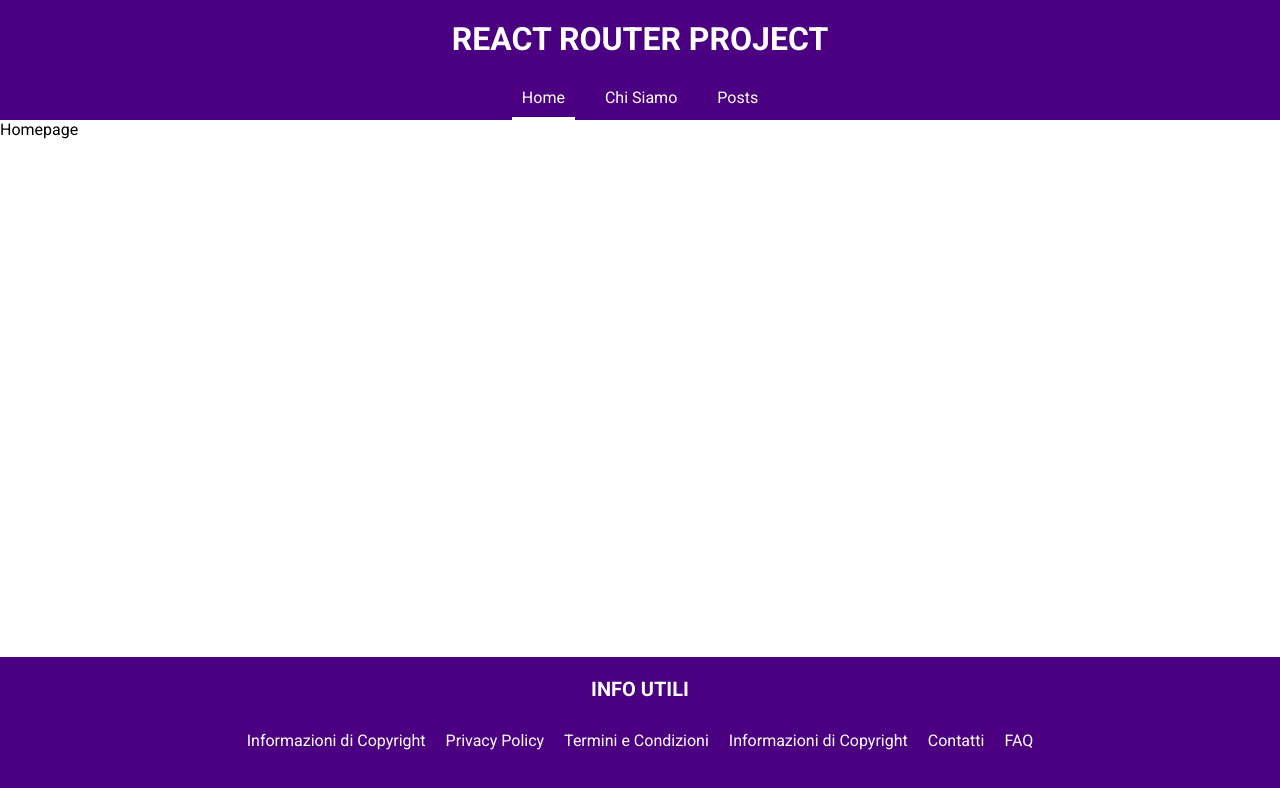
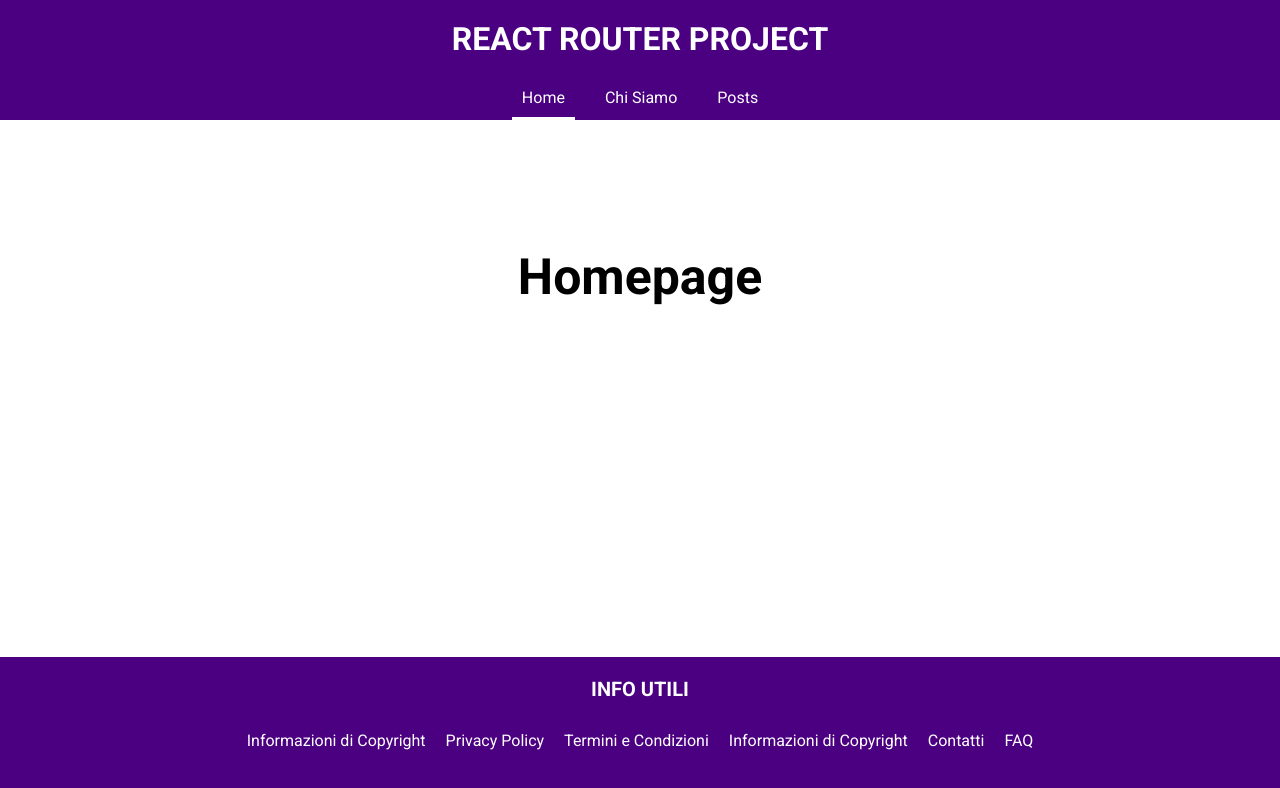
Before and after one commit to simoneburrai/react-router, a React (Vite) app: page / in a window 1280 px wide. Shown: the top 788 px of the page. Built offline with nearby package versions, Linux system fonts and the light colour scheme.

Commit message:
feat: created css for homepage and chisiamo pages

```diff
--- a/src/index.css
+++ b/src/index.css
@@ -18,6 +18,8 @@ a {
   cursor: pointer;
 }
 
+
+/*   Header     */
 header {
   background-color: indigo;
   color: white;
@@ -52,6 +54,18 @@ nav li a.active {
   border-bottom-color: white;
 }
 
+/* Main HomePage  */
+main#homepage,
+main#chi-siamo {
+  text-align: center;
+  padding: 10%;
+  font-size: 50px;
+  font-weight: bolder;
+}
+
+main#posts {}
+
+/* Footer */
 
 footer {
   background-color: indigo;
--- a/src/pages/Chisiamo.jsx
+++ b/src/pages/Chisiamo.jsx
@@ -1,5 +1,5 @@
 const Chisiamo = () => {
-    return <main>Chi Siamo Main</main>
+    return <main id="chi-siamo">Chi Siamo</main>
 }
 
 export default Chisiamo;
--- a/src/pages/Homepage.jsx
+++ b/src/pages/Homepage.jsx
@@ -1,5 +1,5 @@
 const Homepage = () => {
-    return <main>Homepage</main>
+    return <main id="homepage">Homepage</main>
 }
 
 export default Homepage;
--- a/src/pages/PostList.jsx
+++ b/src/pages/PostList.jsx
@@ -1,5 +1,16 @@
+import axios from "axios";
+import { useEffect, useState } from "react";
+
+const apiUrl = "";
+
 const PostList = () => {
-    return <main>Lista dei post</main>
+    const [posts, setPosts] = useState([]);
+    useEffect(() => {
+        axios.get
+    }, [])
+
+
+    return <main id="posts">Lista dei post</main>
 }
 
 export default PostList;
```
